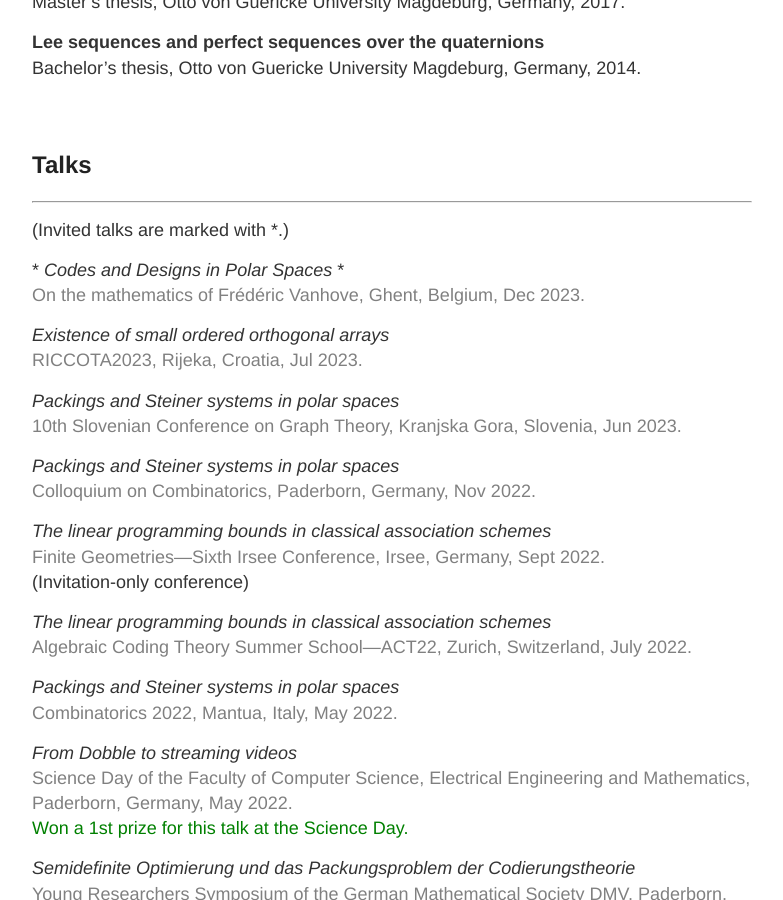
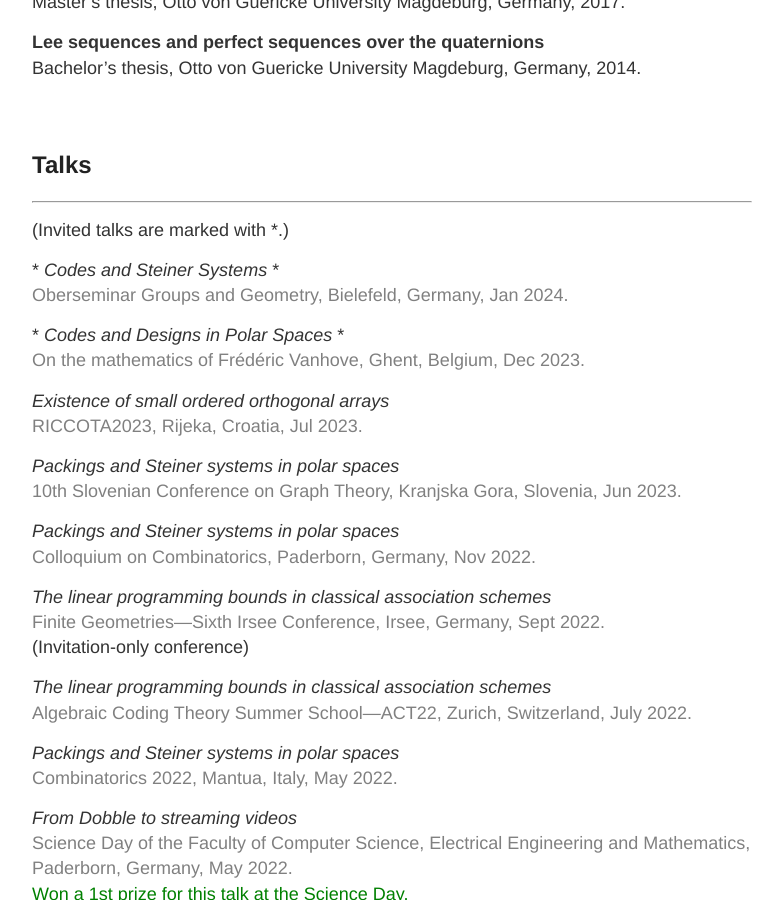
Before and after one commit to charleneweiss/charleneweiss.github.io, a Jekyll site: the page built from research.md, in a window 1280 px wide and 900 px high, scrolled down 957 px. Shown: the whole window, without its empty margins (248-1031 px from the left). Built offline with Jekyll 4.4.1, drawn with Linux system fonts in a browser that asks for light colours; formulas are drawn with MathJax 3.

Commit message:
Update research.md

```diff
--- a/research.md
+++ b/research.md
@@ -70,6 +70,9 @@ ____
 
 (Invited talks are marked with \*.)
 
+\* *Codes and Steiner Systems* \* \
+  <span style="color:gray">Oberseminar Groups and Geometry, Bielefeld, Germany, Jan 2024.</span>
+
 \* *Codes and Designs in Polar Spaces* \* \
   <span style="color:gray">On the mathematics of Frédéric Vanhove, Ghent, Belgium, Dec 2023.</span>
 
```
